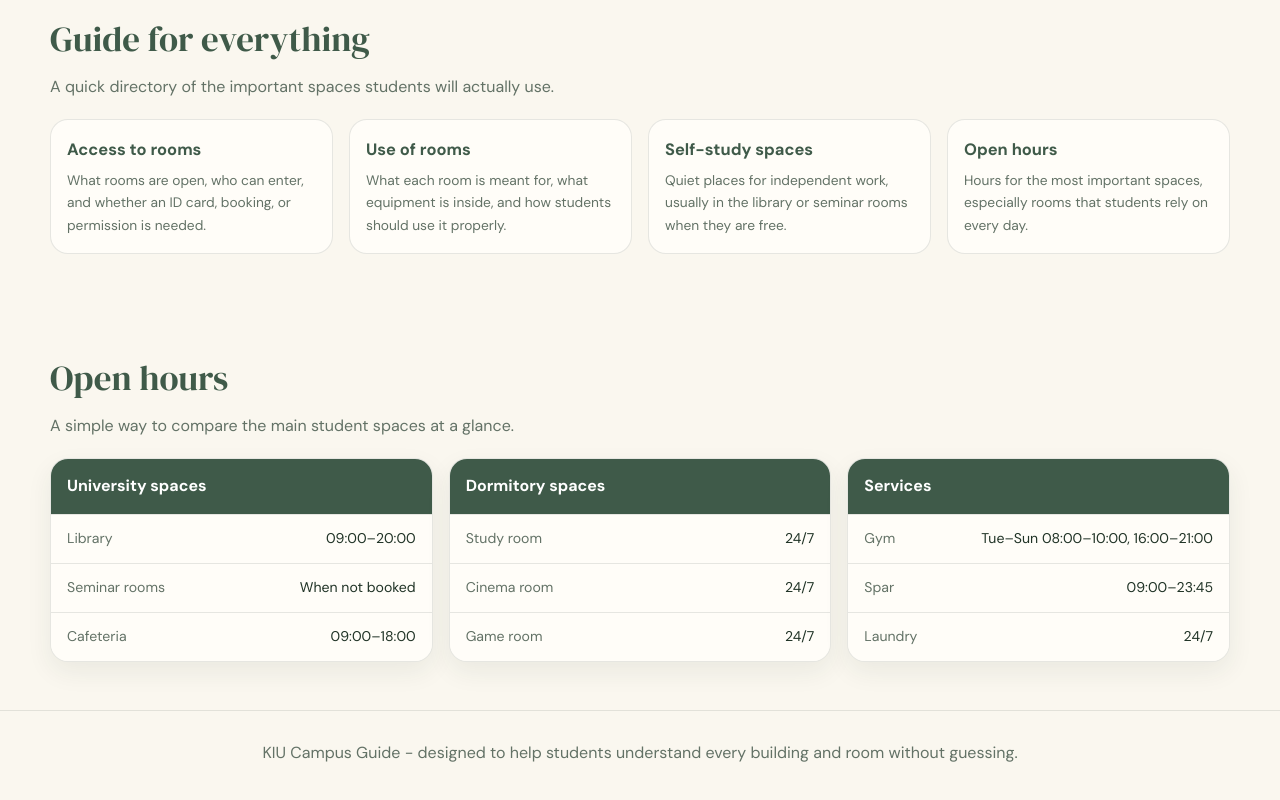
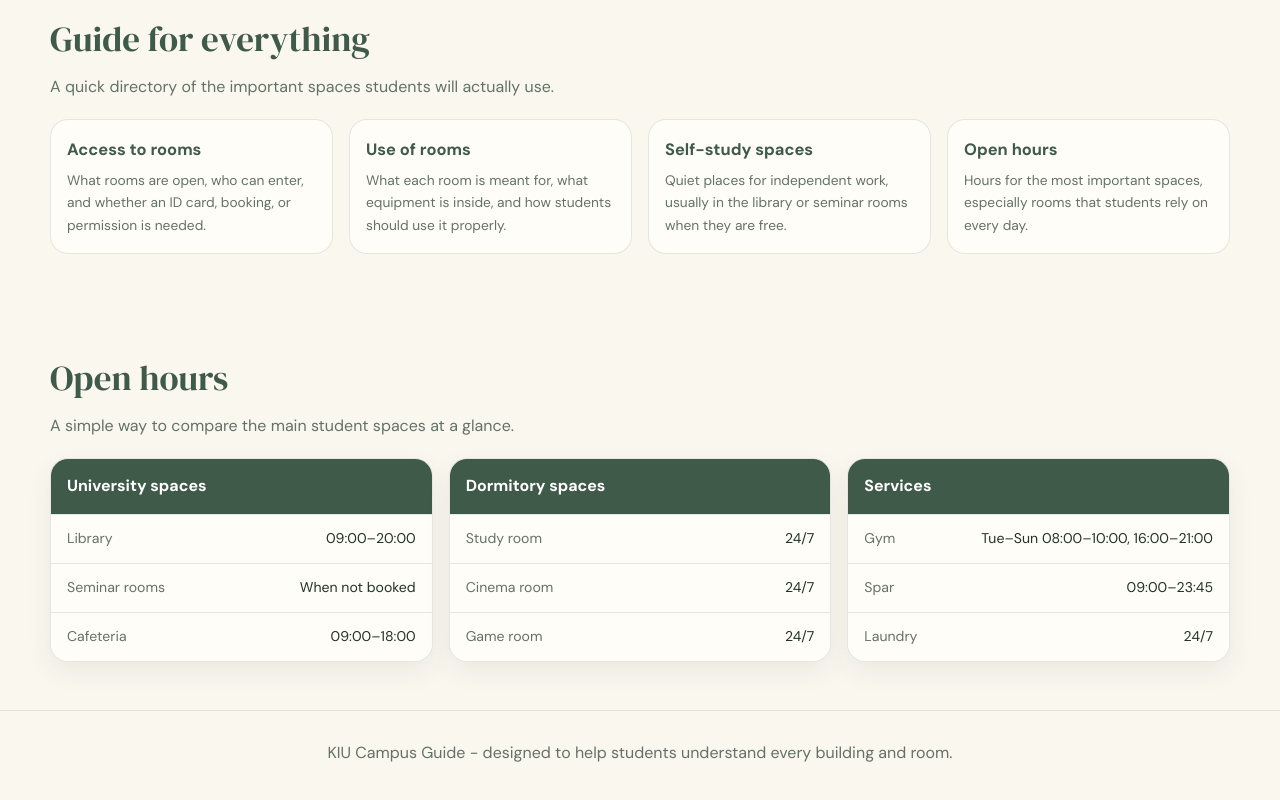
Before and after one commit to GogitidzeGiorgi/campus-guide, a plain HTML site: page index.html in a window 1280 px wide. Shown: the part 4249-5049 px from the top of the page. Drawn offline with Linux system fonts and the light colour scheme.

Commit message:
Changed footer text

```diff
--- a/index.html
+++ b/index.html
@@ -251,7 +251,7 @@
 
 <footer>
   <div class="container">
-    KIU Campus Guide - designed to help students understand every building and room without guessing.
+    KIU Campus Guide - designed to help students understand every building and room.
   </div>
 </footer>
 
```
